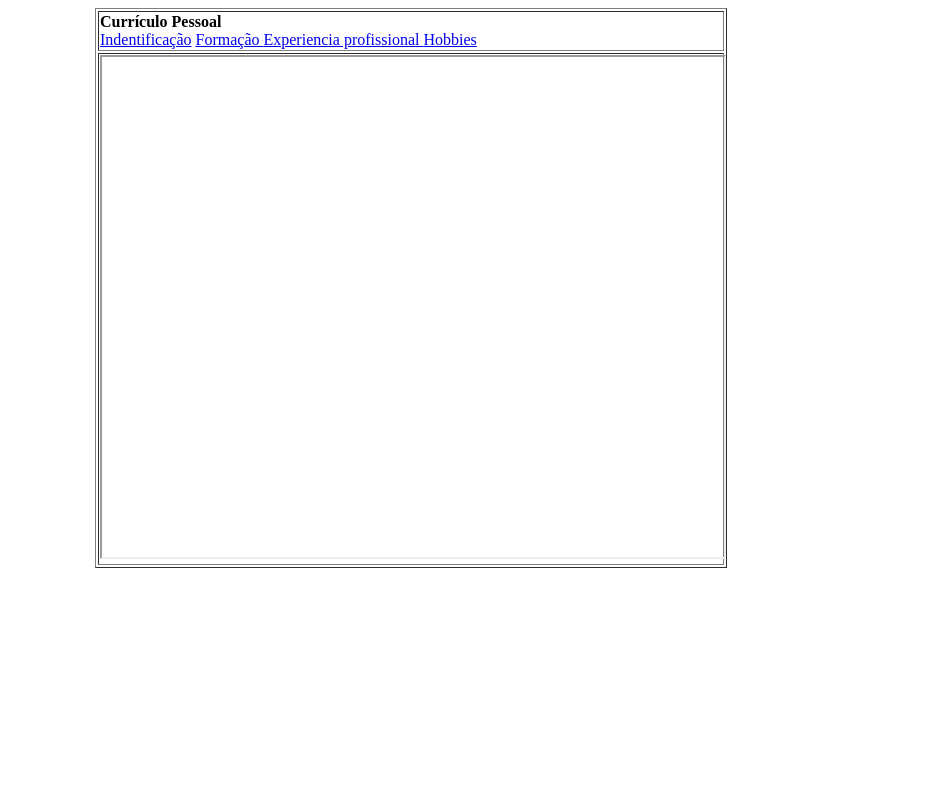
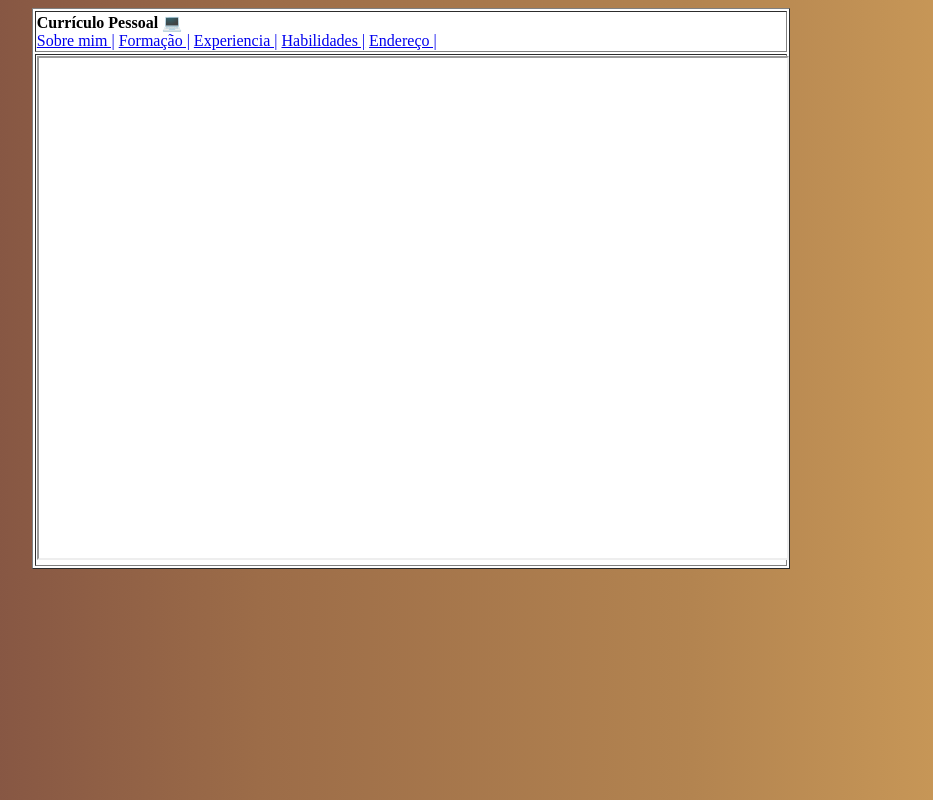
Before and after one commit to Eloi-0001/Senac-Coding02, a plain HTML site: page Curriculo/index.html in a window 1280 px wide. Shown: the whole page, without its empty margins (229-1162 px from the left). Drawn offline with Linux system fonts and the light colour scheme.

Commit message:
Add files via upload

```diff
--- a/Curriculo/index.html
+++ b/Curriculo/index.html
@@ -1,23 +1,29 @@
 <!DOCTYPE html>
 <html lang="en">
   <head>
+    <link rel="stylesheet" href="/styles.css" />
     <meta charset="UTF-8" />
     <meta name="viewport" content="width=device-width, initial-scale=1.0" />
     <title>Currículo</title>
   </head>
   <body>
-    <table border="1" width="50%" align="center">
+    <table class="branco" border="1" width="60%" align="center">
       <td>
-        <b>Currículo Pessoal</b> <br />
-        <a href="/Paginas/Paigna01.html" target="Frame">Indentificação</a>
-        <a href="Paginas/Pagina02.html" target="Frame">Formação </a>
-        <a href="Paginas/Pagina03.html" target="Frame"
-          >Experiencia profissional
-        </a>
-        <a href="Paginas/Pagina04.html" target="Frame">Hobbies </a>
+        <b>Currículo Pessoal 💻</b> <br />
+        <a href="Paginas/Paigna01.html" target="Frame">Sobre mim |</a>
+        <a href="Paginas/Pagina02.html" target="Frame">Formação |</a>
+        <a href="Paginas/Pagina03.html" target="Frame">Experiencia |</a>
+        <a href="Paginas/Pagina04.html" target="Frame">Habilidades |</a>
+        <a href="Paginas/Pagina05.html" target="Frame">Endereço |</a>
         <tr>
           <td>
-            <iframe name="Frame" src="" width="100%" height="500"></iframe>
+            <iframe
+              class="branco"
+              name="Frame"
+              src=""
+              width="100%"
+              height="500"
+            ></iframe>
           </td>
         </tr>
       </td>
--- /dev/null
+++ b/Curriculo/styles.css
@@ -0,0 +1,17 @@
+body {
+  background: rgb(128, 80, 66);
+  background: linear-gradient(
+    90deg,
+    rgba(128, 80, 66, 1) 11%,
+    rgba(156, 108, 72, 1) 38%,
+    rgba(179, 132, 80, 1) 72%,
+    rgba(208, 159, 90, 1) 100%
+  );
+
+
+}
+.branco {
+  background-color: white;
+}
+
+head {}
```
Also changed, not shown: Curriculo/Paginas/Pagina02.html (+2 -0 lines), Curriculo/Paginas/Pagina03.html (+6 -4 lines), Curriculo/Paginas/Pagina04.html (added, +22 -0 lines), Curriculo/Paginas/Pagina05.html (added, +26 -0 lines), Curriculo/Paginas/Paigna01.html (+4 -2 lines).
